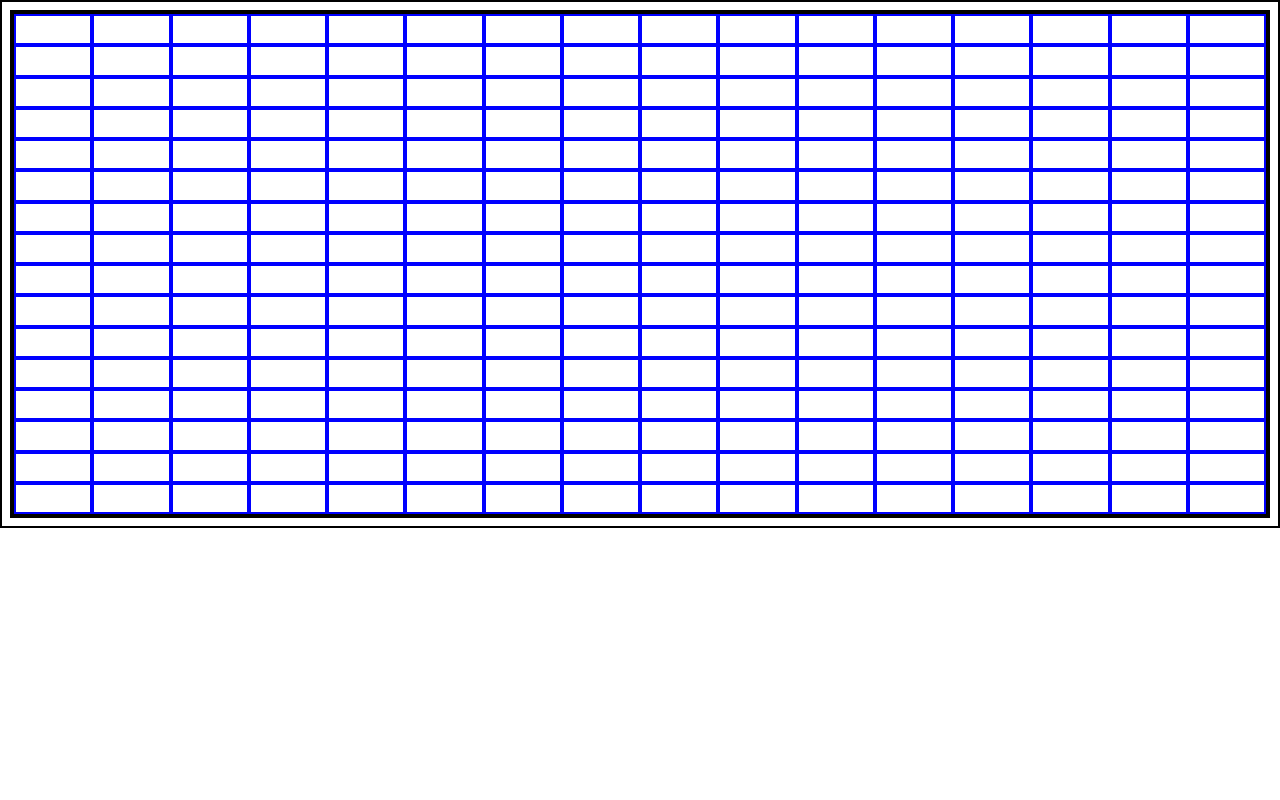
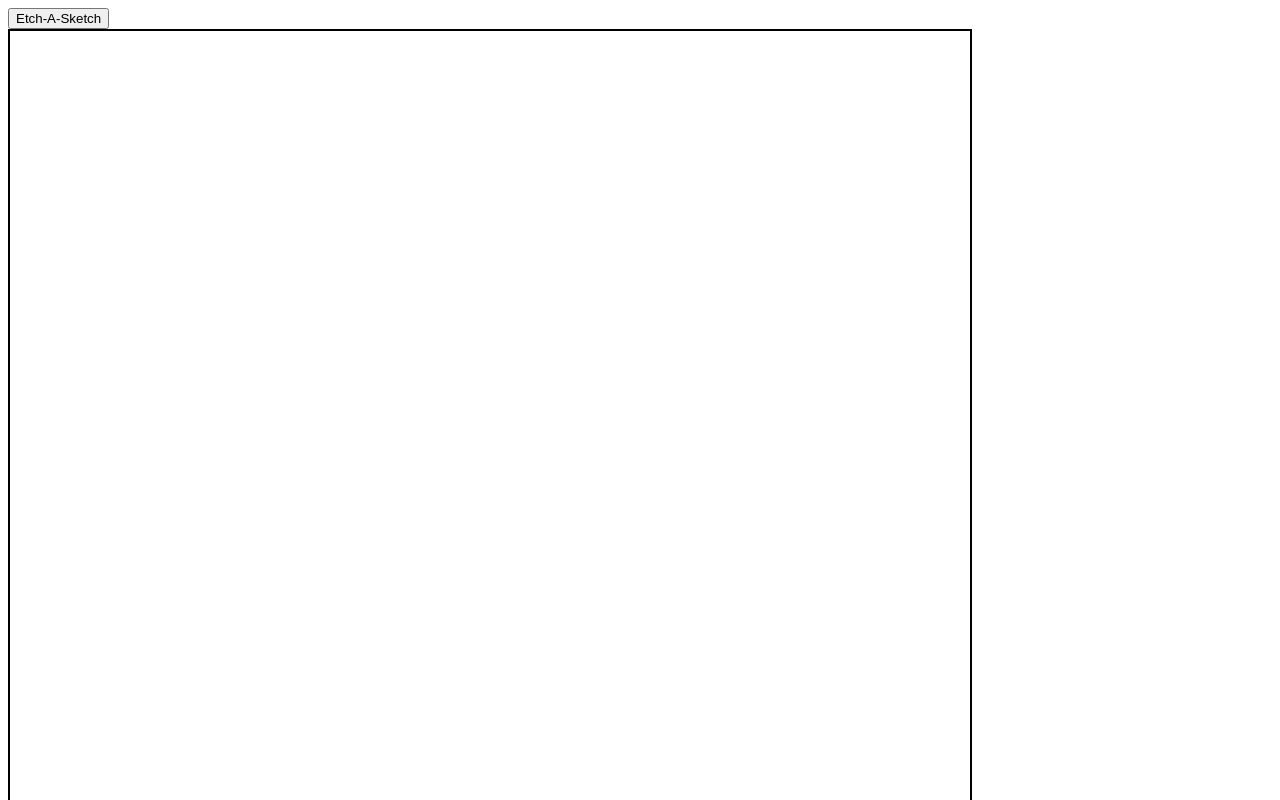
Before and after one commit to hhussain11/Etch-A-Sketch, a plain HTML site: page index.html in a window 1280 px wide. Shown: the top 800 px of the page. Drawn offline with Linux system fonts and the light colour scheme.

Commit message:
Grid size can be changed

```diff
--- a/index.html
+++ b/index.html
@@ -7,24 +7,46 @@
   </head>
 
   <body>
-    <div class="grid-container">
+    <div class="reset">
+      <button class="button">Etch-A-Sketch</button>
+    </div>
+    <div class="container">
     </div>
 
     <script>
 
-      let gridContainer = document.querySelector('.grid-container');
+      let container = document.querySelector('.container');
+      let button = document.querySelector('.button');
+      let size;
 
-      for (i = 0; i < 256; i++) {
+      button.addEventListener('click', () => size = Number(prompt('insert grid size')));
 
-      let gridItem = document.createElement('div');
-      gridItem.classList.add('grid-item');
-      gridContainer.appendChild(gridItem);
+      function createBoxes(size) {
 
-      }
+        container.innerHTML = '';
 
-      let gridItems = document.querySelectorAll('.grid-item');
-      gridItems.forEach((gridItem) => gridItem.addEventListener('mouseenter', () => gridItem.style.background = 'black'));
+        let autos = 'auto ';
+        for (i=1; i<size; i++) {
+          autos = autos + 'auto ';
+        };
 
+        container.style.gridTemplateColumns = autos;
+
+        let numberOfBoxes = size * size
+
+        for (i = 0; i < numberOfBoxes; i++) {
+          let gridItem = document.createElement('div');
+          gridItem.classList.add('grid-item');
+          gridItem.addEventListener('mouseenter', () => gridItem.style.background = 'black');
+          container.appendChild(gridItem);
+        }
+
+      };
+
+      button.addEventListener('click', () => {
+        if (size > 100) return alert('Max grid size is 100');
+        else createBoxes(size);
+      });
 
 
 
--- a/styles.css
+++ b/styles.css
@@ -1,15 +1,17 @@
-.grid-container {
+.container {
   display: grid;
   grid-template-columns: auto auto auto auto auto auto auto auto auto auto auto auto auto auto auto auto;
-  height: 500px;
-}
-
-* {
+  height: 960px;
+  width: 960px;
   border: 2px solid black;
 }
 
+
+
 .grid-item {
-  border: 2px solid blue;
+  border: 0.5px solid blue;
+
+
 
 
 }
```
Also changed, not shown: 1 other file.
